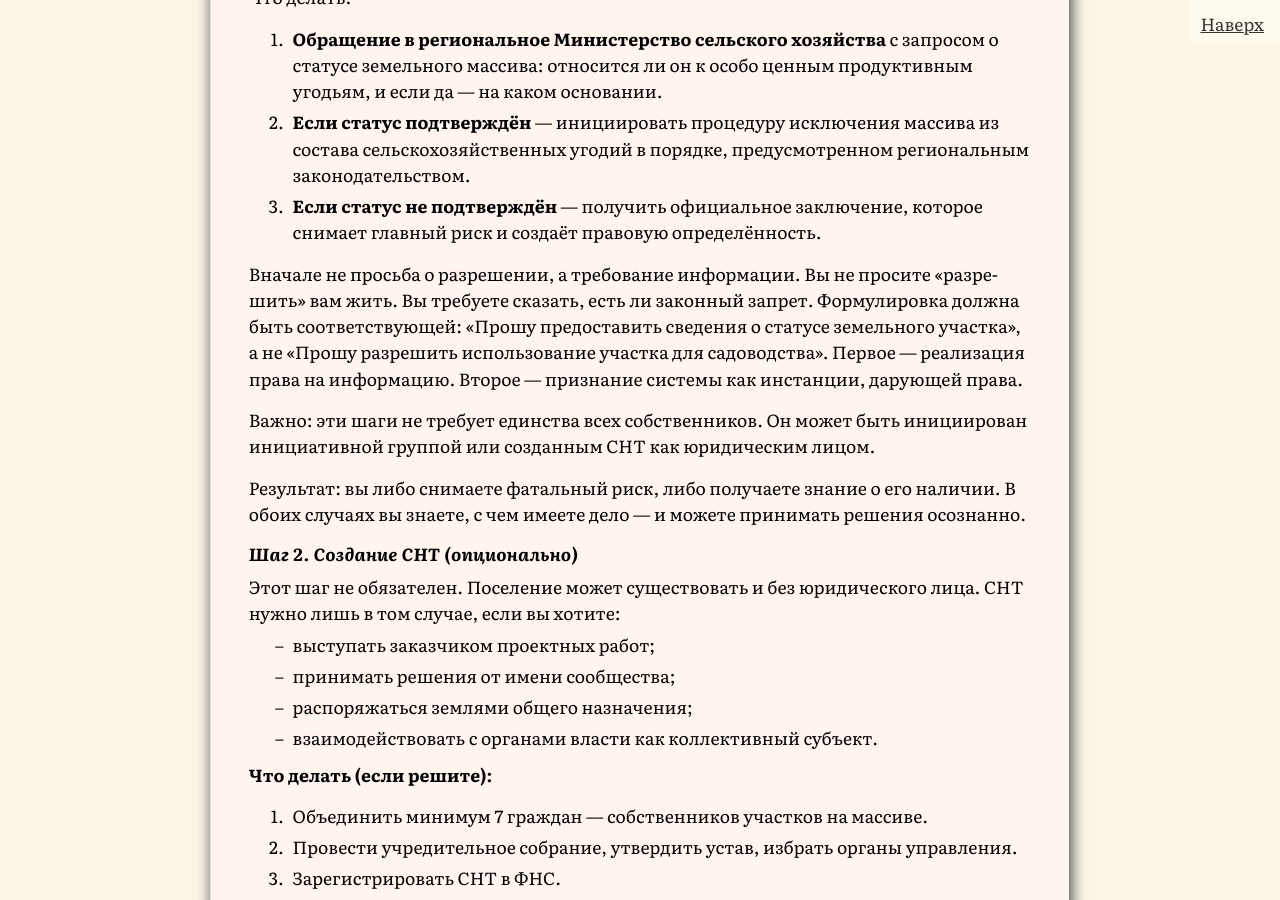
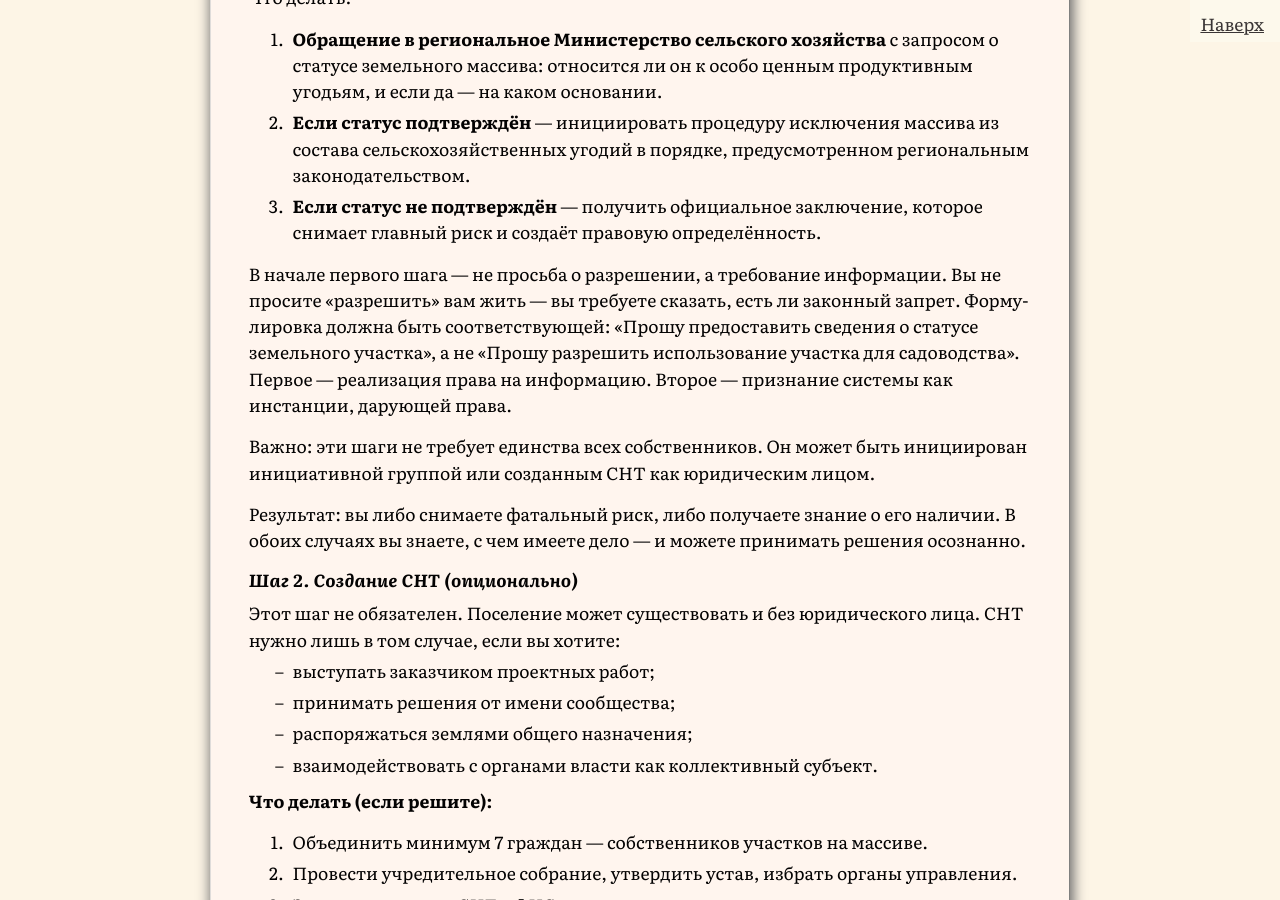
Before and after one commit to SergSi/land-use-art, a Jekyll site: the page built from _posts/2025-12-20-snt.md, in a window 1280 px wide and 900 px high, scrolled down 10761 px. Built offline with Jekyll 4.4.1, drawn with Linux system fonts in a browser that asks for light colours; some web fonts are replaced.

Commit message:
Update 2025-12-20-snt.md

```diff
--- a/_posts/2025-12-20-snt.md
+++ b/_posts/2025-12-20-snt.md
@@ -253,7 +253,7 @@ summary: "Статья представляет собой руководств
 2. **Если статус подтверждён** — инициировать процедуру исключения массива из состава сельскохозяйственных угодий в порядке, предусмотренном региональным законодательством.
 3. **Если статус не подтверждён** — получить официальное заключение, которое снимает главный риск и создаёт правовую определённость.
 
-Вначале не просьба о разрешении, а требование информации. Вы не просите «разрешить» вам жить. Вы требуете сказать, есть ли законный запрет. Формулировка должна быть соответствующей: «Прошу предоставить сведения о статусе земельного участка», а не «Прошу разрешить использование участка для садоводства». Первое — реализация права на информацию. Второе — признание системы как инстанции, дарующей права.
+В начале первого шага — не просьба о разрешении, а требование информации. Вы не просите «разрешить» вам жить — вы требуете сказать, есть ли законный запрет. Формулировка должна быть соответствующей: «Прошу предоставить сведения о статусе земельного участка», а не «Прошу разрешить использование участка для садоводства». Первое — реализация права на информацию. Второе — признание системы как инстанции, дарующей права.
 
 Важно: эти шаги не требует единства всех собственников. Он может быть инициирован инициативной группой или созданным СНТ как юридическим лицом.
 
```
